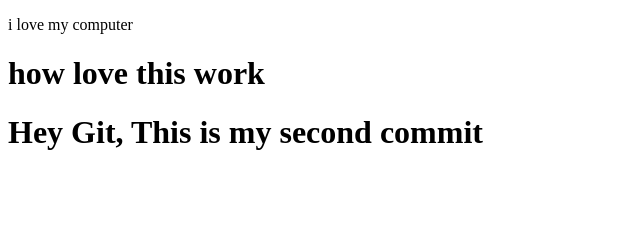
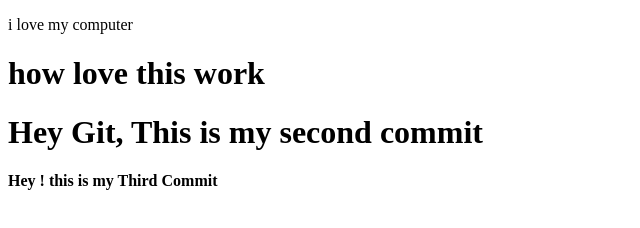
Before and after one commit to Tawhidislam2/my-new-repo, a plain HTML site: page index.html in a window 1280 px wide. Shown: the whole page, without its empty margins (0-640 px from the left). Drawn offline with Linux system fonts and the light colour scheme.

Commit message:
Thord commit

```diff
--- a/index.html
+++ b/index.html
@@ -10,5 +10,8 @@
     <p> i love my computer</p>
     <h1> how love this work </h1>
     <h1> Hey Git, This is my second commit </h1>
+    <h4>
+        Hey ! this is my Third Commit
+    </h4>
 </body>
 </html>
```
